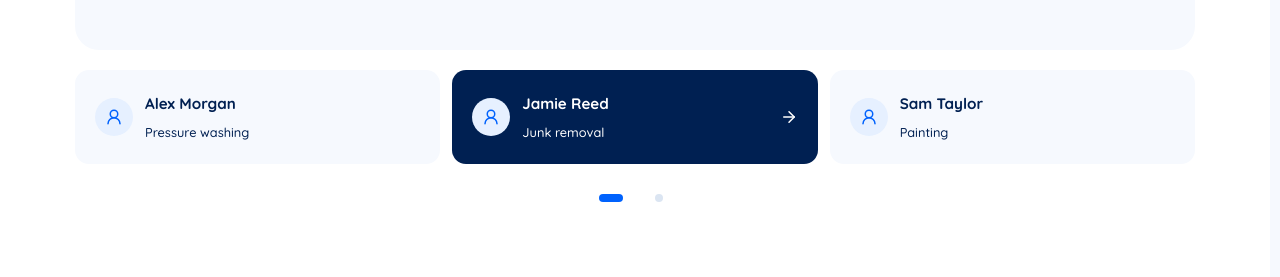
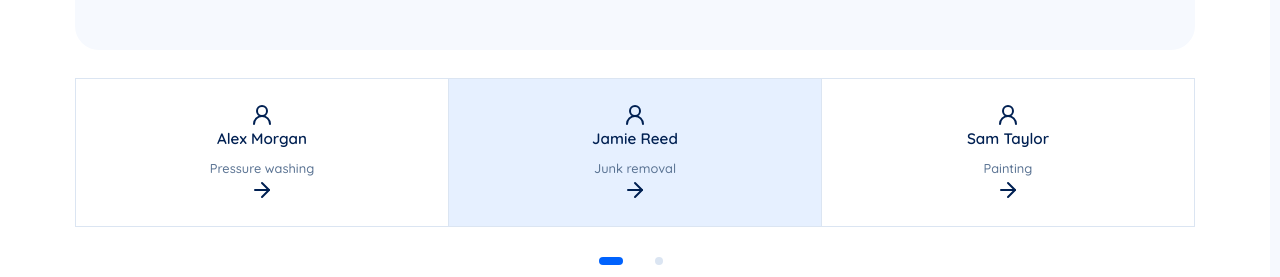
Before and after one commit to eaglerankersdev/sidekick-frontend-design, a Next.js app: page / in a window 1280 px wide. Shown: the part 9526-9803 px from the top of the page. Built offline with nearby package versions, Linux system fonts and the light colour scheme; no server answers.

Commit message:
Simplify testimonial selectors to centered connected tabs

```diff
--- a/components/marketing/Testimonials.module.css
+++ b/components/marketing/Testimonials.module.css
@@ -11,10 +11,10 @@
 .slide blockquote { margin: 0; }
 .slide blockquote p { font-size: clamp(1.35rem, 2.65vw, 2.25rem); font-weight: 600; line-height: 1.5; letter-spacing: -.025em; max-width: 48ch; color: var(--navy); overflow-wrap: anywhere; }
 .author { display: flex; align-items: center; gap: 14px; margin-top: 32px; }
-.avatar, .tabAvatar { display: grid; place-items: center; flex: none; background: var(--ice); color: var(--cobalt); border-radius: 50%; overflow: hidden; }
+.avatar { display: grid; place-items: center; flex: none; background: var(--ice); color: var(--cobalt); border-radius: 50%; overflow: hidden; }
 .avatar { width: 52px; height: 52px; }
 .avatar svg { width: 24px; }
-.avatar img, .tabAvatar img { width: 100%; height: 100%; object-fit: cover; }
+.avatar img { width: 100%; height: 100%; object-fit: cover; }
 .author strong { display: block; font-size: 1rem; }
 .author span { display: block; font-size: .875rem; color: var(--muted-strong); margin-top: 4px; }
 .controls { display: flex; align-items: center; justify-content: space-between; gap: 20px; margin-top: 28px; }
@@ -26,35 +26,29 @@
 .arrows button:hover:not(:disabled) { background: var(--cobalt); color: var(--white); }
 .arrows button:active:not(:disabled) { transform: scale(.96); }
 .arrows button:disabled { opacity: .4; }
-.tabs { display: grid; grid-template-columns: repeat(3, minmax(0, 1fr)); gap: 12px; margin-top: 20px; }
-.tabs button { display: flex; align-items: center; gap: 12px; padding: 22px 20px; min-height: 88px; border-radius: 14px; text-align: left; background: var(--canvas); color: var(--navy); transition: background-color .2s, color .2s; }
-.tabs button:hover { background: var(--ice); }
-.tabs button[aria-selected="true"] { background: var(--navy); color: var(--white); }
-.tabAvatar { width: 38px; height: 38px; }
-.tabAvatar svg { width: 18px; }
+/* A quiet, connected selector keeps attention on the quote. */
+.tabs { display: grid; grid-template-columns: repeat(3, minmax(0, 1fr)); gap: 1px; margin-top: 28px; padding: 1px; background: var(--border); }
+.tabs button { display: grid; place-items: center; padding: 24px 16px; min-height: 96px; border-radius: 0; text-align: center; background: var(--white); color: var(--navy); transition: background-color .25s ease; }
+.tabs button:hover { background: var(--canvas); }
+.tabs button[aria-selected="true"] { background: var(--ice); }
+.tabs button > span { min-width: 0; max-width: 100%; }
 .tabs strong, .tabs small { display: block; }
-.tabs strong { font-size: .95rem; }
-.tabs small { font-size: .8rem; margin-top: 5px; }
-.tabArrow { width: 18px; flex: none; margin-left: auto; opacity: 0; transform: translateX(-4px); transition: opacity .2s, transform .2s; }
-.tabs button[aria-selected="true"] .tabArrow { opacity: 1; transform: none; }
+.tabs strong { font-size: .95rem; font-weight: 600; }
+.tabs small { font-size: .8rem; margin-top: 6px; color: var(--muted-strong); }
 @media (max-width: 700px) {
   .heading { margin-bottom: 24px; }
   .stage { padding: 24px 20px; border-radius: 18px; }
   .quoteMark { width: 30px; height: 30px; margin-bottom: 18px; }
   .author { margin-top: 24px; gap: 12px; }
   .author span { line-height: 1.5; }
-  .tabs { grid-template-columns: repeat(2, minmax(0, 1fr)); gap: 8px; margin-top: 14px; }
-  .tabs button { min-height: 60px; padding: 12px 20px; border-radius: 999px; gap: 8px; }
+  .tabs { grid-template-columns: repeat(2, minmax(0, 1fr)); gap: 1px; margin-top: 20px; }
+  .tabs button { min-height: 80px; padding: 16px 10px; }
   .tabs strong { font-size: .82rem; }
-  .tabs button > span:nth-child(2) { flex: 1; }
   .tabs small { font-size: .72rem; }
-  .tabAvatar { display: none; }
-  .tabArrow { width: 14px; }
   .slide blockquote p { font-size: 1.25rem; line-height: 1.55; }
-  .tabArrow { opacity: .5; }
 }
 @media (prefers-reduced-motion: reduce) {
-  .slide, .tabArrow, .arrows button { transform: none; transition: none; }
+  .slide, .tabs button, .arrows button { transform: none; transition: none; }
 }
 
 .tabs button[hidden] { display: none; }
@@ -65,7 +59,6 @@
 @keyframes quote-arrive { from { opacity: 0; transform: translateX(28px); } to { opacity: 1; transform: translateX(0); } }
 @media (prefers-reduced-motion: reduce) { .slide[data-active="true"] { animation: none; } }
 @media (max-width: 700px) {
-  .tabs button > span:nth-child(2) { min-width: 0; }
   .tabs small { font-size: .75rem; white-space: nowrap; overflow: hidden; text-overflow: ellipsis; }
   .tabs strong { white-space: nowrap; }
 }
```
